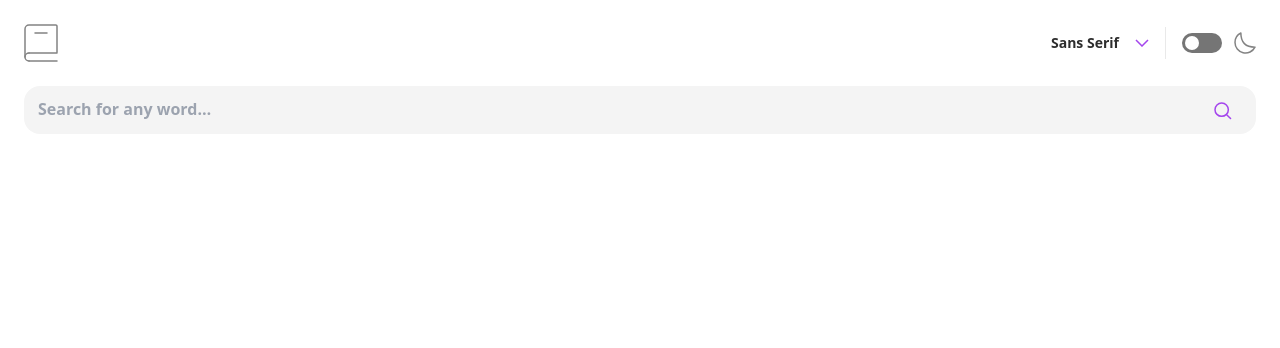
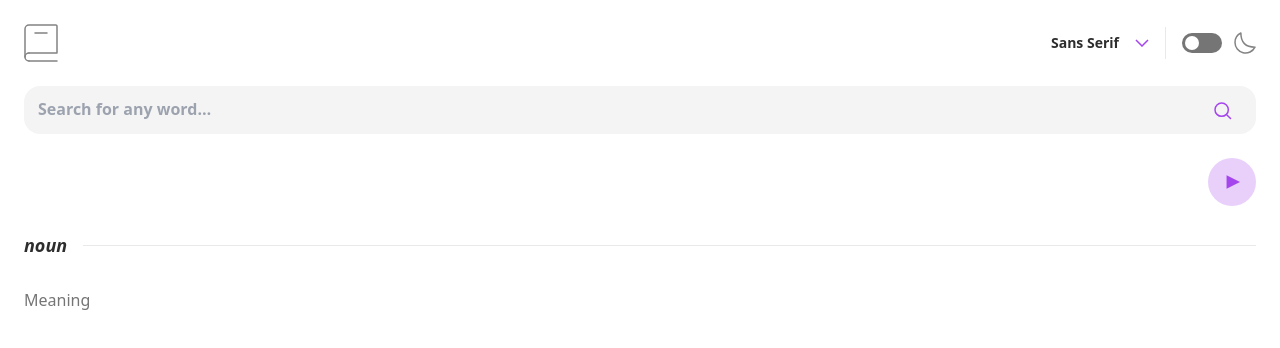
Before and after one commit to giorgisilagadze/dictionary-web-app-React, a React (Vite) app: page / in a window 1280 px wide. Shown: the top 348 px of the page. Built offline with nearby package versions, Linux system fonts and the light colour scheme.

Commit message:
feat/output defitinions is done

```diff
--- a/src/App.jsx
+++ b/src/App.jsx
@@ -1,7 +1,7 @@
 import Header from "./components/Header";
 import Input from "./components/Input";
 import { useState } from "react";
-import { Helmet } from "react-helmet";
+import Output from "./components/Output";
 import "./index.css";
 
 function App() {
--- a/src/components/Input.jsx
+++ b/src/components/Input.jsx
@@ -1,5 +1,6 @@
 import { useRef, useState, useEffect } from "react";
 import axios from "axios";
+import Output from "./Output";
 
 export default function InAndOut({ isDark, setIsDark }) {
   const word = useRef(null);
@@ -25,15 +26,16 @@ export default function InAndOut({ isDark, setIsDark }) {
     const response = await axios.get(
       `https://api.dictionaryapi.dev/api/v2/entries/en/${word.current.value}`
     );
-    const info = response.data;
+    const wordInfo = response.data;
     const status = response.status;
-    setData(info);
+    setData(wordInfo);
     console.log(status);
     console.log(word.current);
-    audio = info?.[0]?.phonetics?.[0]?.audio;
+    audio = wordInfo?.[0]?.phonetics?.[0]?.audio;
   };
 
   return (
+    <>
       <div className="mt-6 w-full">
         <div className="relative">
           <input
@@ -58,13 +60,13 @@ export default function InAndOut({ isDark, setIsDark }) {
             }}
           />
         </div>
-      {/* <audio
-        controls
-        // onClick={() => audio.play()}
-        className="block mt-[50px]"
-      >
-        <source src={audio} />
-      </audio> */}
       </div>
+      <Output
+        isDark={isDark}
+        word={word?.current?.value}
+        phonetic={data?.[0]?.phonetic}
+        definitions={data?.[0]?.meanings?.[0]?.definitions}
+      />
+    </>
   );
 }
--- /dev/null
+++ b/src/components/Output.jsx
@@ -0,0 +1,64 @@
+export default function Output({ isDark, word, phonetic, definitions }) {
+  return (
+    <div className="w-full mt-24">
+      <div className="flex justify-between items-center">
+        <div>
+          <h1
+            className={`${
+              isDark ? "text-txtOnDark" : "text-txtOnWhite"
+            } font-bold text-word`}
+          >
+            {word}
+          </h1>
+          <p className="font-normal text-phonetic text-violet mt-2">
+            {phonetic}
+          </p>
+        </div>
+        <img
+          src="./images/icon-play.svg"
+          alt="icon-play"
+          className="w-12 h-12"
+        />
+        {/* <audio
+        controls
+        // onClick={() => audio.play()}
+        className="block mt-[50px]"
+      >
+        <source src={audio} />
+      </audio> */}
+      </div>
+      <div className="mt-[29px] flex gap-[16px] items-center">
+        <p
+          className={`${
+            isDark ? "text-txtOnDark" : "text-txtOnWhite"
+          } font-bold text-noun italic`}
+        >
+          noun
+        </p>
+        <hr
+          className={`w-full h-[1px] border-none ${
+            isDark ? "bg-hrDark" : "bg-headerDiv"
+          }`}
+        />
+      </div>
+      <div className="mt-[31px]">
+        <p className="font-normal text-switchOff text-meaning">Meaning</p>
+        <ul className="list-disc ml-5">
+          {definitions?.map((item) => {
+            return (
+              <li className="text-li mt-[13px]" key={Math.random()}>
+                <span
+                  className={`${
+                    isDark ? "text-txtOnDark" : "text-txtOnWhite"
+                  } font-normal text-definition`}
+                >
+                  {item.definition}
+                </span>
+              </li>
+            );
+          })}
+        </ul>
+      </div>
+    </div>
+  );
+}
--- a/tailwind.config.js
+++ b/tailwind.config.js
@@ -15,12 +15,16 @@ export default {
         play: "#A445ED",
         inputDark: "#1F1F1F",
         headerDiv: "#E9E9E9",
+        hrDark: "#3A3A3A",
+
       },
       colors: {
         txtOnWhite: "#2D2D2D",
         dim: "#757575",
         violet: "#A445ED",
-        txtOnDark: "#FFFFFF"
+        txtOnDark: "#FFFFFF",
+        meaning: "#757575",
+        li: "#8F19E8",
       },
       boxShadow: {
         shad: "0px 5px 30px rgba(0, 0, 0, 0.1)",
@@ -35,6 +39,10 @@ export default {
       fontSize: {
         head: ["14px", "24px"],
         input: ["16px", "19.36px"],
+        word: ["32px", "38.73px"],
+        phonetic: ["18px", "24px"],
+        noun: ["18px", "21.78px"],
+        definition: ["15px", "24px"]
       },
       backgroundImage: {
         search: "url('./images/icon-search.svg')"
```
Lines whose indentation alone changed are shown as unchanged.
